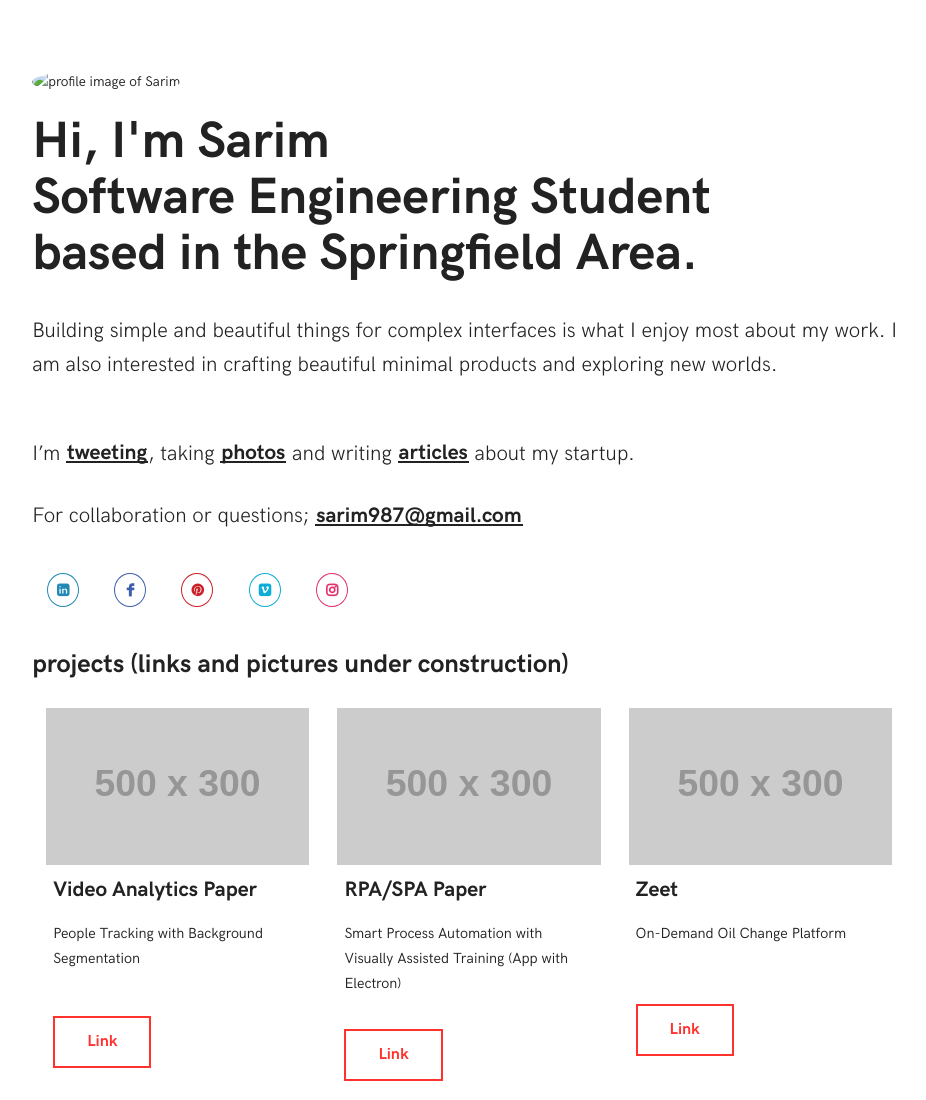
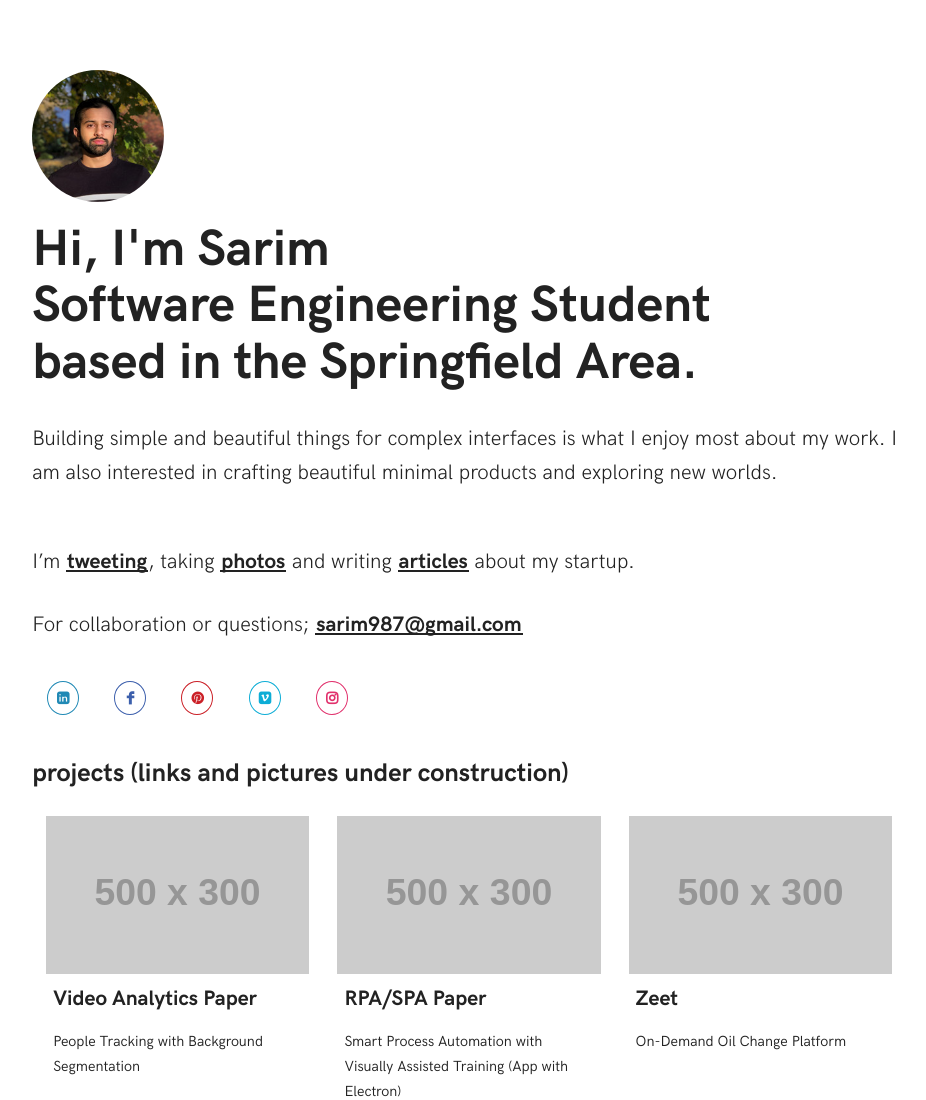
Before and after one commit to sarim987/sarim987.github.io, a plain HTML site: page index.html in a window 1280 px wide. Shown: the top 1100 px of the page, without its empty margins (171-1097 px from the left). Drawn offline with nearby package versions, Linux system fonts and the light colour scheme; placeholder pictures from the web are drawn by us.

Commit message:
Update index.html

```diff
--- a/index.html
+++ b/index.html
@@ -15,7 +15,7 @@
 <body>
 <div class="content">
         <div class="content-wrap">
-                <img class="profile-image rounded" src="images/0.jpg" alt="profile image of Sarim"/>
+                <img class="profile-image rounded" src="0.jpeg" alt="profile image of Sarim"/>
             <!-- TITLE -->
                 <h1>
                     Hi, I'm Sarim
```
